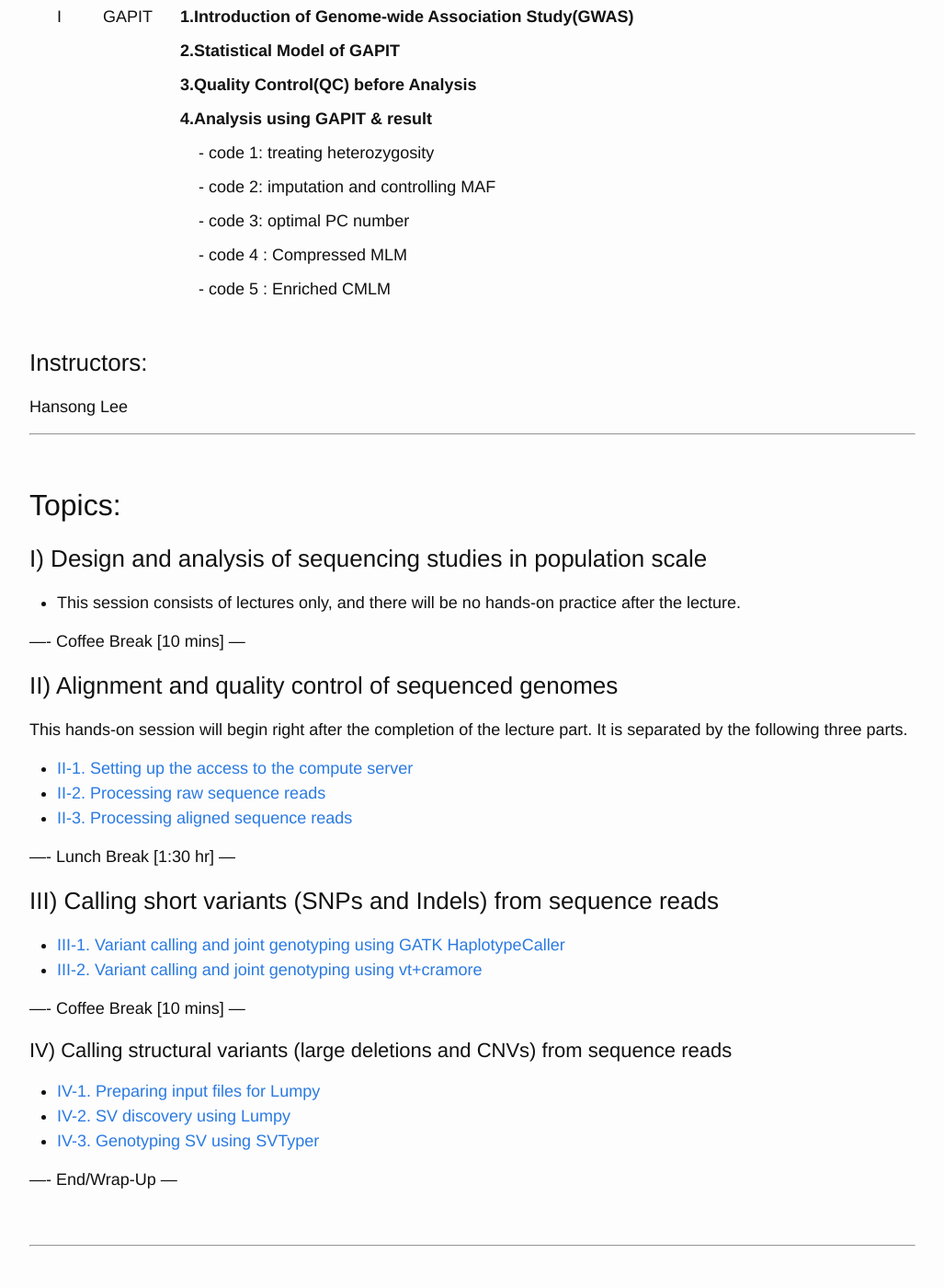
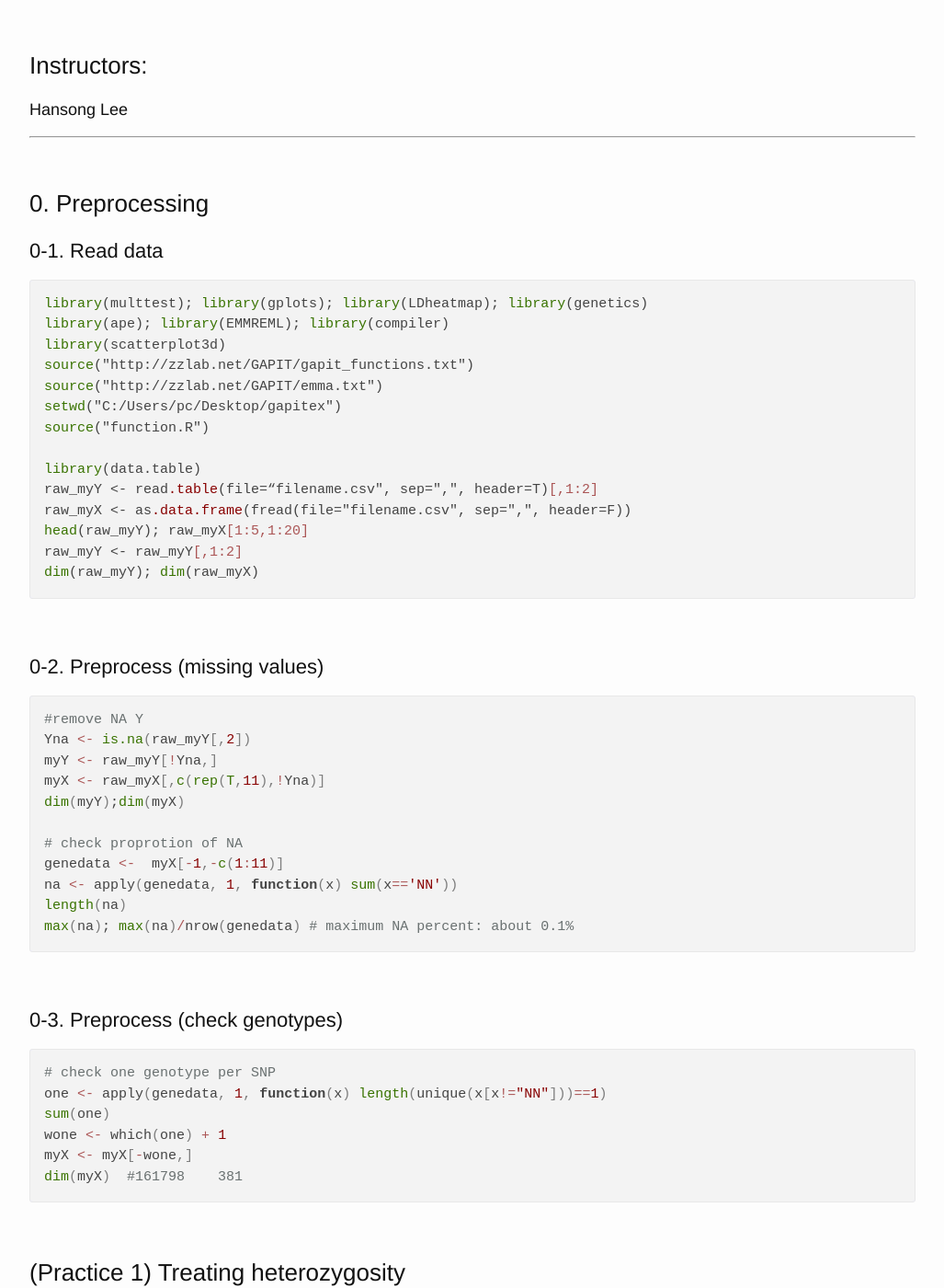
Before and after one commit to statpng/PNU-winter-workshop-2019, a Jekyll site: the page built from part1.md, in a window 1280 px wide and 1400 px high, scrolled down 762 px. Shown: the whole window at 92% size, without its empty margins (126-1153 px from the left). Built offline with Jekyll 4.4.1, drawn with Linux system fonts in a browser that asks for light colours; nearby versions of some CDN libraries; some of the changed text lies outside the part shown.

Commit message:
finish part1.md

````diff
--- a/part1.md
+++ b/part1.md
@@ -4,39 +4,17 @@ title: Part 1
 permalink: /part1/
 ---
 
-# Day 1. Analysis of High-throughput Sequence Reads
+# Part 1. Genome Association and Prediction Integrated Tool (GAPIT).
 
 <hr>
 <br>
 
-Sequencing human genomes, transcriptomes, and epigenomes are becoming
-more and more feasible and afforable solution to understand the
-molecular basis of complex traits related to human
-diseases.
+Today, we will start from taking a look at regularzation methods filtering variant calls to analyzing single
+cell RNA-seq data across various contexts of high-throughput genomic
+analysis.
 
-In particular, understanding the effect of human genetic
-variation within a large population is important for many applications
-such as genome-wide association analysis (GWAS), expression
-quantitative trait loci (eQTL) mapping, population genetic analysis,
-and other related studies.
 
-However, processing a large volume of sequence reads and jointly
-analyzing them to detect and genotype variants requires sophisticated
-technical skill sets.
-
-Today, we will learn from the basics of DNA sequence reads to the
-state-of-the-art software tools and pipelines to align sequence reads,
-to detect genetic variants, and to genotype the variants across a
-population of sequence genomes.
-
-We will assume that you have basic UNIX skills, which can be obtained
-by taking a free online course
-[HERE](https://www.codecademy.com/learn/learn-the-command-line), but
-we we will guide from the beginning, just in case you may get lost
-from the beginning.
-
-<br>
-<hr>
+---
 <br>
 
 ### Schedule:
@@ -47,69 +25,201 @@ from the beginning.
 |         |                       | **2.Statistical Model of GAPIT**                            |
 |         |                       | **3.Quality Control(QC) before Analysis**                   |
 |         |                       | **4.Analysis using GAPIT & result**                         |
-|         |                       | &nbsp; &nbsp; - code 1: treating heterozygosity                             |
-|         |                       | &nbsp; &nbsp; - code 2: imputation and controlling MAF                      |
-|         |                       | &nbsp; &nbsp; - code 3: optimal PC number                                   |
-|         |                       | &nbsp; &nbsp; - code 4 : Compressed MLM                                     |
-|         |                       | &nbsp; &nbsp; - code 5 : Enriched CMLM                                      |
+|         |                       | &nbsp; &nbsp; - code 1: treating heterozygosity             |
+|         |                       | &nbsp; &nbsp; - code 2: imputation and controlling MAF      |
+|         |                       | &nbsp; &nbsp; - code 3: optimal PC number                   |
+|         |                       | &nbsp; &nbsp; - code 4 : Compressed MLM                     |
+|         |                       | &nbsp; &nbsp; - code 5 : Enriched CMLM                      |
+
+<hr>
+<br>
+### Instructors:
+
+Hansong Lee
+
+---
+
+
+
+<link rel="stylesheet" href="//cdnjs.cloudflare.com/ajax/libs/highlight.js/9.5.0/styles/default.min.css">
+<script src="//cdnjs.cloudflare.com/ajax/libs/highlight.js/9.5.0/highlight.min.js"></script>
+<script>hljs.initHighlightingOnLoad();</script>
+
+<link rel="stylesheet" href="//cdn.jsdelivr.net/highlight.js/9.5.0/styles/default.min.css">
+<script src="//cdn.jsdelivr.net/highlight.js/9.5.0/highlight.min.js"></script>
+<script>hljs.initHighlightingOnLoad();</script>
+
+
+<!-- dynamically load mathjax for compatibility with self-contained -->
+<script>
+  (function () {
+    var script = document.createElement("script");
+    script.type = "text/javascript";
+    script.src  = "https://mathjax.rstudio.com/latest/MathJax.js?config=TeX-AMS-MML_HTMLorMML";
+    document.getElementsByTagName("head")[0].appendChild(script);
+  })();
+</script>
 
 <br>
 
-### Instructors:
-Hansong Lee
+### 0. Preprocessing
+#### 0-1. Read data
+```
+library(multtest); library(gplots); library(LDheatmap); library(genetics)
+library(ape); library(EMMREML); library(compiler)
+library(scatterplot3d)
+source("http://zzlab.net/GAPIT/gapit_functions.txt")
+source("http://zzlab.net/GAPIT/emma.txt")
+setwd("C:/Users/pc/Desktop/gapitex")
+source("function.R")
 
-<hr>
+library(data.table)
+raw_myY <- read.table(file=“filename.csv", sep=",", header=T)[,1:2]
+raw_myX <- as.data.frame(fread(file="filename.csv", sep=",", header=F))
+head(raw_myY); raw_myX[1:5,1:20]
+raw_myY <- raw_myY[,1:2]
+dim(raw_myY); dim(raw_myX)
+```
+<br>
+#### 0-2. Preprocess (missing values)
+```
+#remove NA Y
+Yna <- is.na(raw_myY[,2])
+myY <- raw_myY[!Yna,]
+myX <- raw_myX[,c(rep(T,11),!Yna)]
+dim(myY);dim(myX)
+
+# check proprotion of NA
+genedata <-  myX[-1,-c(1:11)]
+na <- apply(genedata, 1, function(x) sum(x=='NN'))
+length(na)
+max(na); max(na)/nrow(genedata) # maximum NA percent: about 0.1%
+```
+<br>
+#### 0-3. Preprocess (check genotypes)
+```
+# check one genotype per SNP
+one <- apply(genedata, 1, function(x) length(unique(x[x!="NN"]))==1)
+sum(one)
+wone <- which(one) + 1
+myX <- myX[-wone,]
+dim(myX)  #161798    381
+```
+<br>
+### (Practice 1) Treating heterozygosity
+#### Heterozygosity I
+```
+setwd("C:/Users/pc/Desktop/gapitex/result1")
+result1 <- GAPIT(Y=myY, G=myX)
+summary(myY)
+```
+<br>
+#### Heterozygosity II
+```
+myGD= apply(myX[-1,-(1:11)], 1,
+            function(one) GAPIT.Numericalization(one, bit=2, impute="Middle", 	Major.allele.zero=F))
+H=1-abs(myGD-1)
+het.ind=apply(H,1,mean)
+het.snp=apply(H,2,mean)
+hist(het.ind,col="gray", main="", xlab="Heterozygosity of individuals")
+hist(het.snp,col="gray", main="", xlab="Heterozygosity of markers")
+
+sum(het.ind > 0.5)
+sum(het.snp > 0.5)
+w1 <- which(het.snp > 0.5) + 1
+myX <- myX[-w1,]
+dim(myX)  #161677    381
+```
 <br>
 
-## Topics:
-
-### I) Design and analysis of sequencing studies in population scale
-
-- This session consists of lectures only, and there will be no hands-on practice after the lecture.
-
-—- Coffee Break [10 mins] —
-
-### II) Alignment and quality control of sequenced genomes
-
-This hands-on session will begin right after the completion of the
-lecture part. It is separated by the following three parts.
-
-- [II-1. Setting up the access to the compute
-  server](../class-material/day1-connect-server)
-- [II-2. Processing raw sequence
-  reads](../class-material/day1-fastq-practice)
-- [II-3. Processing aligned sequence reads
-  ](../class-material/day1-bam-practice)
-<!-- - [II-4. Quality control of aligned sequence
-  reads](../class-material/day1-bam-quality-control) -->
-
-
-—- Lunch Break [1:30 hr] —
-
-### III) Calling short variants (SNPs and Indels) from sequence reads
-
-- [III-1. Variant calling and joint genotyping using
-  GATK HaplotypeCaller](../class-material/day1-gatk)
-- [III-2. Variant calling and joint genotyping using vt+cramore](../class-material/day1-vt-cramore)
-
-—- Coffee Break [10 mins] —
-
-#### IV) Calling structural variants (large deletions and CNVs) from sequence reads
-
-- [IV-1. Preparing input files for Lumpy](../class-material/day1-prepare-svcall)
-- [IV-2. SV discovery using Lumpy](../class-material/day1-lumpy)
-- [IV-3. Genotyping SV using SVTyper ](../class-material/day1-svtyper)
-
-
-—- End/Wrap-Up —
-
+#### PCoA I
+```
+library(ggplot2)
+dim(myGD)
+distance.matrix <- dist(myGD)
+mds.stuff <- cmdscale(distance.matrix, eig=T, x.ret=T)
+mds.var.per <- round(mds.stuff$eig/sum(mds.stuff$eig)*100,1)
+mds.var.per[1:5]
+mds.values <- mds.stuff$points
+mds.data <- data.frame(Sample=1:nrow(myY),  X=mds.values[,1], Y=mds.values[,2])
+```
 <br>
-
----
+#### PCoA II
+```
+pdf("PCoA.pdf")
+gg <- ggplot(data=mds.data, aes(x=X, y=Y, label=Sample)) +
+  geom_text() +
+  theme_bw() +
+  xlab(paste("MDS1-", mds.var.per[1],"%", sep="")) +
+  ylab(paste("MDS2-", mds.var.per[2],"%", sep="")) +
+  ggtitle("MDS plot using Euclidean distance")
+print(gg)
+dev.off()
+```
 <br>
-
-[Unix Referene Commands and Glossary](../class-material/unix-reference.html)
-
-[Introduction to Bash Shell Scripting](https://en.wikibooks.org/wiki/Bash_Shell_Scripting)
-
-[Make Install tutorial](http://www.ee.surrey.ac.uk/Teaching/Unix/unix7.html)
+### Practice 2. Imputation and controlling MAF
+```
+setwd("C:/Users/pc/Desktop/gapitex/result2")
+result2 <- GAPIT(Y=myY, G=myX, SNP.impute="Middle", SNP.MAF=0.02)
+```
+<br>
+### Practice 3. The optimal PC number
+#### PC number
+```
+setwd("C:/Users/pc/Desktop/gapitex/result3")
+result3 <- GAPIT(Y=myY, G=myX, SNP.MAF=0.02, PCA.total=100, Model.selection=TRUE)
+# optimal number of PC using BIC
+BICdata <- read.csv("C:/Users/pc/Desktop/gapitex/result3/GAPIT.MLM.Aspartic.BIC.Model.Selection.Results.csv", header=T)
+head(BICdata)
+BIC <- BICdata[,2]
+BICdata[which.max(BIC),1]
+```
+<br>
+#### Genomic inflation factor
+```
+pvaldata <-
+read.csv("C:/Users/pc/Desktop/gapitex/result3/GAPIT.MLM.Aspartic.GWAS.Results.csv", header=T)
+p <- pvaldata[,4]
+if (stat_type == "Z")  z = Z[, 1]
+if (stat_type == "CHISQ") z = sqrt(CHI[, 1])
+if (stat_type == "PVAL")  z = qnorm(p / 2)
+lambda = round(median(z^2) / 0.454, 3)
+lambda
+```
+<br>
+### Practice 4. Compressed MLM (CMLM)
+```
+setwd("C:/Users/pc/Desktop/gapitex/result4")
+result4 <- GAPIT(Y=myY, G=myX,
+                        SNP.MAF=0.02,
+                        group.to=370,
+                        group.from=1,
+                        group.by=1,
+                        model="CMLM"
+                                    )
+```
+<br>
+### Practice 5. Enriched CMLM (ECMLM)
+#### ECMLM
+```
+setwd("C:/Users/pc/Desktop/gapitex/result5")
+result5 <- GAPIT(Y=myY, G=myX,
+                        SNP.MAF=0.02,
+                        kinship.cluster=c("average", "complete", "ward.D"),
+                        kinship.group=c("Mean", "Max"),
+                        group.from=1,
+                        group.to=370,
+                        group.by=1,
+                        memo="ECMLM"
+)
+```
+<br>
+#### Small p-values
+```
+# small p-value
+pvaldata <- read.csv("C:/Users/pc/Desktop/gapitex/result5/GAPIT.CMLM.Aspartic.GWAS.Results.csv", header=T)
+head(pvaldata)
+o <- order(pvaldata$P.value)
+opvaldata <- pvaldata[o,]
+head(opvaldata)
+```
````
